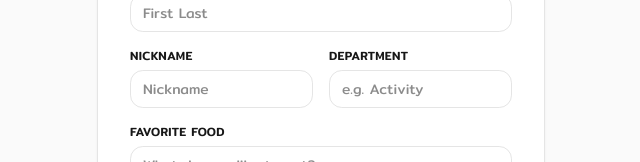
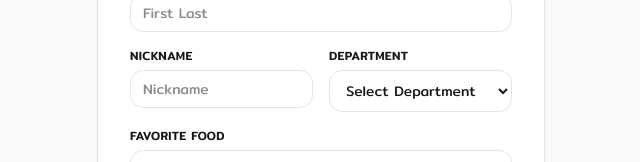
Before and after one commit to santa-nathawat/budy-3kana, a Next.js app: page /register in a window 1280 px wide. Shown: the part 413-575 px from the top of the page, without its empty margins (319-959 px from the left). Built offline with nearby package versions, Linux system fonts and the light colour scheme; no server answers; the database is empty.

Commit message:
chage department in regis page to be dropdown

```diff
--- a/src/app/register/RegisterForm.tsx
+++ b/src/app/register/RegisterForm.tsx
@@ -186,13 +186,34 @@ export default function RegisterForm() {
                 <label className="block text-xs font-medium text-foreground tracking-wide uppercase">
                   Department
                 </label>
-                <input
+                <select
                   name="department"
-                  type="text"
                   required
-                  placeholder="e.g. Activity"
-                  className="w-full border border-input rounded-md px-3 py-2 text-sm focus:border-ring transition-colors bg-white"
-                />
+                  className="w-full border border-input rounded-md px-3 py-2 text-sm focus:border-ring transition-colors bg-white text-foreground"
+                >
+                  <option value="" disabled selected hidden>Select Department</option>
+                  <option value="ประธานโครงการ">ประธานโครงการ</option>
+                  <option value="เลขานุการ">เลขานุการ</option>
+                  <option value="ที่ปรึกษาโครงการ">ที่ปรึกษาโครงการ</option>
+                  <option value="เหรัญญิก">เหรัญญิก</option>
+                  <option value="ฝ่ายสปอนเซอร์">ฝ่ายสปอนเซอร์</option>
+                  <option value="ประธานอำนวยการ 1">ประธานอำนวยการ 1</option>
+                  <option value="ประธานอำนวยการ 2">ประธานอำนวยการ 2</option>
+                  <option value="ประธานเนื้อหา">ประธานเนื้อหา</option>
+                  <option value="ประธานวิชาการ">ประธานวิชาการ</option>
+                  <option value="ฝ่ายสวัสดิการ">ฝ่ายสวัสดิการ</option>
+                  <option value="ฝ่ายพยาบาล">ฝ่ายพยาบาล</option>
+                  <option value="ฝ่ายทะเบียนบัตร">ฝ่ายทะเบียนบัตร</option>
+                  <option value="ฝ่ายพัสดุ">ฝ่ายพัสดุ</option>
+                  <option value="ฝ่ายสถานที่และกายภาพ">ฝ่ายสถานที่และกายภาพ</option>
+                  <option value="ฝ่ายพี่กลุ่ม">ฝ่ายพี่กลุ่ม</option>
+                  <option value="ฝ่ายสานสัมพันธ์">ฝ่ายสานสัมพันธ์</option>
+                  <option value="ฝ่ายกิจและพิธีการ">ฝ่ายกิจและพิธีการ</option>
+                  <option value="ฝ่าย PR & Photo">ฝ่าย PR & Photo</option>
+                  <option value="ฝ่ายวิชาการวิศวะ">ฝ่ายวิชาการวิศวะ</option>
+                  <option value="ฝ่ายวิชาการวิทยา">ฝ่ายวิชาการวิทยา</option>
+                  <option value="ฝ่ายวิชาการเภสัช">ฝ่ายวิชาการเภสัช</option>
+                </select>
               </div>
             </div>
 
```
